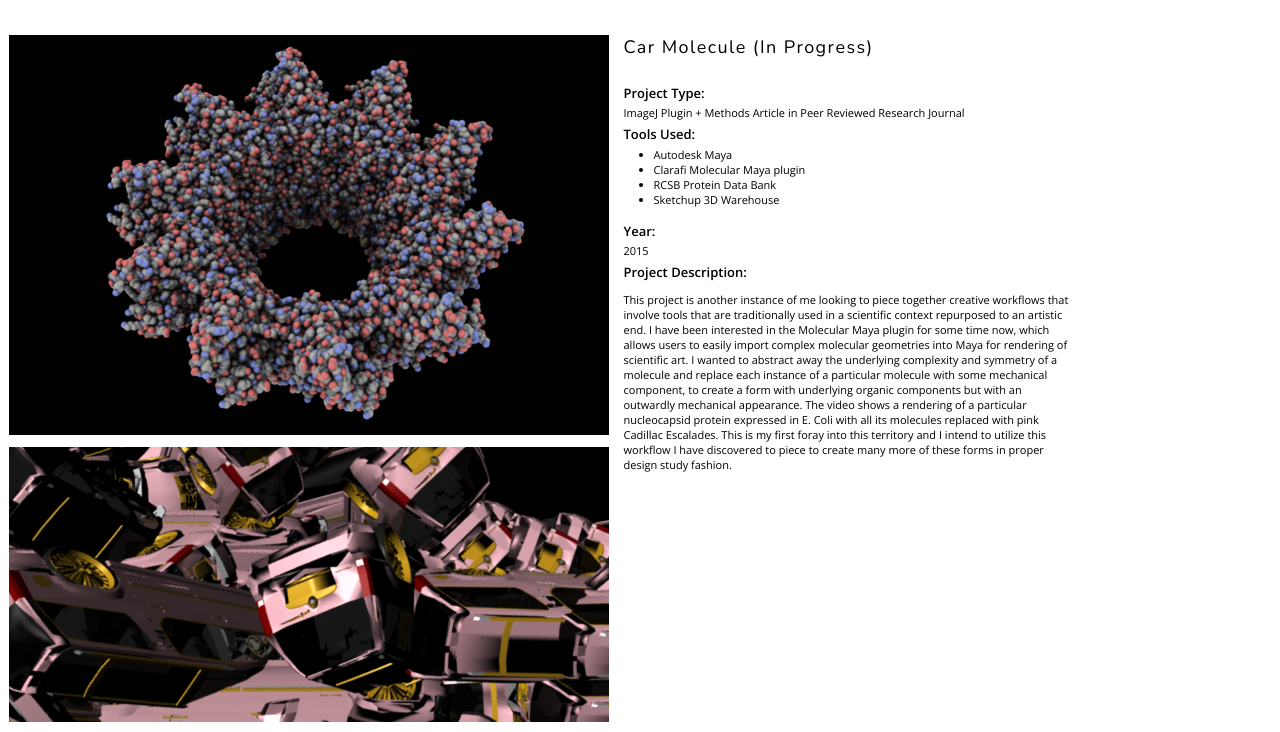
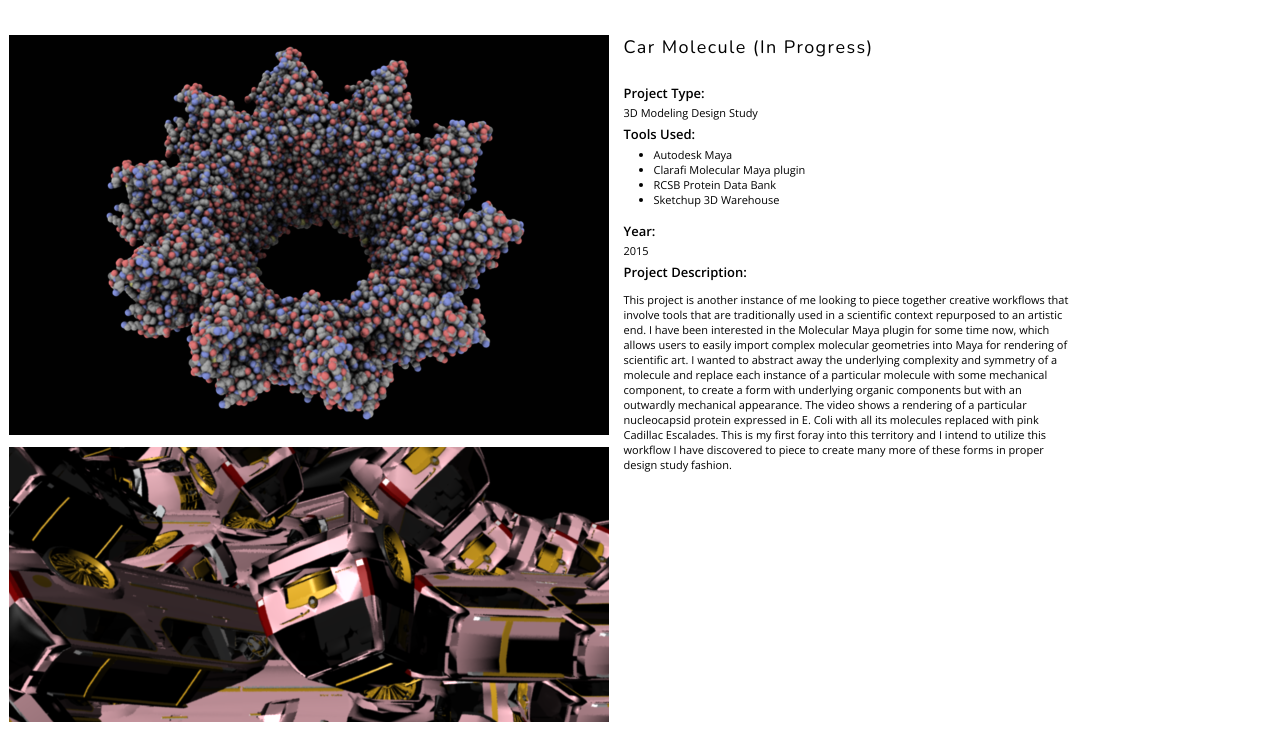
Before and after one commit to invizibility/invizibility.github.io, a plain HTML site: page work/Molecule.html in a window 1280 px wide. Shown: the part 68-800 px from the top of the page. Drawn offline with nearby package versions, Linux system fonts and the light colour scheme; grey boxes are pictures that could not be loaded.

Commit message:
Update Molecule.html

```diff
--- a/work/Molecule.html
+++ b/work/Molecule.html
@@ -28,7 +28,7 @@
             <div class="topdesccontainer">
                 <div class="attributes">
                     <div class="attrlabel">Project Type:</div>
-                    <div class="attritem">ImageJ Plugin + Methods Article in Peer Reviewed Research Journal</div>
+                    <div class="attritem">3D Modeling Design Study</div>
                     <div class="attrlabel">Tools Used:</div>
                     <ul class="attrlist">
                         <li class="attritem">Autodesk Maya</li>
```
